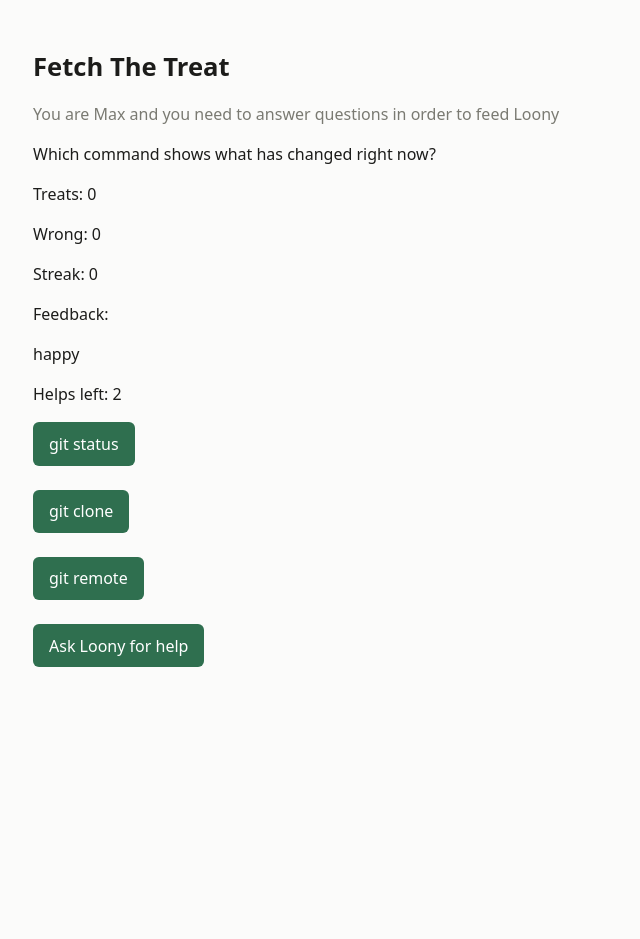
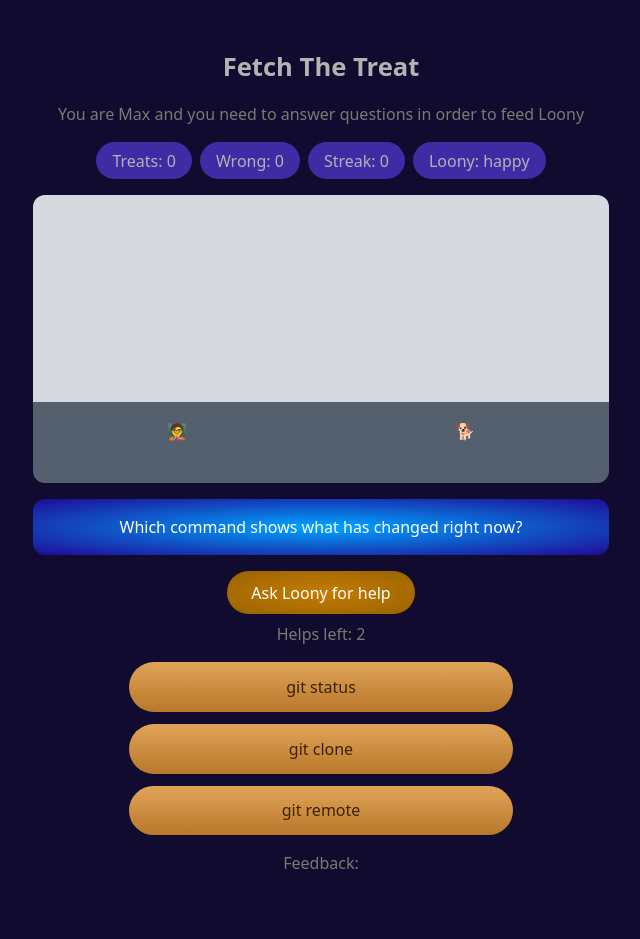
Before and after one commit to mudt-cm104-2026-winter/team-04, a FastAPI app: page / in a window 1280 px wide. Shown: the whole page, without its empty margins (319-959 px from the left). Before the commit the page ends 667 px from the top, so only its background shows below. Run offline with FastAPI, Linux system fonts and the light colour scheme.

Commit message:
made everything centered and added the screen where Max and Lonny will be

```diff
--- a/app/static/style.css
+++ b/app/static/style.css
@@ -1,6 +1,6 @@
 :root {
-  --bg: #fbfbfa;
-  --fg: #1c1c1a;
+  --bg: #110b30;
+  --fg: #b3b3b3;
   --muted: #7a7a72;
   --line: #e2e1dc;
   --accent: #2f6f4f;
@@ -21,6 +21,7 @@ body {
 main {
   max-width: 36rem;
   margin: 0 auto;
+  text-align: center;
 }
 
 h1 {
@@ -28,52 +29,24 @@ h1 {
   margin: 0 0 .25rem;
 }
 
-.intro,
-.empty {
+.intro {
   color: var(--muted);
 }
 
-form.add {
-  display: flex;
-  gap: .5rem;
-  margin: 1.5rem 0 2rem;
-}
-
-form.add input {
-  flex: 1;
-  min-width: 0;
-  padding: .6rem .8rem;
-  border: 1px solid var(--line);
-  border-radius: 6px;
-  background: #fff;
-  font: inherit;
-}
-
+/* all buttons: shared look */
 button {
-  padding: .6rem 1rem;
+  padding: .6rem 1.5rem;
   border: 0;
-  border-radius: 6px;
-  background: var(--accent);
+  border-radius: 999px;
+  background: radial-gradient(rgb(198, 123, 3), rgb(152, 99, 1));
   color: #fff;
   font: inherit;
   cursor: pointer;
+  transition: transform .15s;
 }
 
-table {
-  width: 100%;
-  border-collapse: collapse;
-}
-
-th,
-td {
-  padding: .5rem;
-  border-bottom: 1px solid var(--line);
-  text-align: left;
-}
-
-th {
-  color: var(--muted);
-  font-weight: 600;
+button:hover:not(:disabled) {
+  transform: scale(1.05);
 }
 
 button:disabled {
@@ -81,3 +54,81 @@ button:disabled {
   color: var(--muted);
   cursor: not-allowed;
 }
+
+/* stats bubbles */
+.stats {
+  display: flex;
+  flex-wrap: wrap;
+  gap: .5rem;
+  justify-content: center;
+  margin: 1rem 0;
+}
+
+.stats span {
+  padding: .4rem 1rem;
+  border-radius: 999px;
+  background: #3f2ba3;
+}
+
+
+/* question */
+.question {
+  margin: 1rem 0;
+  padding: 1rem;
+  border-radius: 12px;
+  background: radial-gradient(rgb(0, 166, 255), rgb(31, 10, 149));
+  color: #fff;
+}
+
+/* help */
+.help {
+  margin: 1rem 0;
+}
+
+.helps-left {
+  margin: .5rem 0 0;
+  color: var(--muted);
+}
+
+/* answers: same width, centered */
+.answers {
+  display: flex;
+  flex-direction: column;
+  align-items: center;
+  gap: .75rem;
+  margin: 1rem 0;
+}
+
+.answers form {
+  width: 100%;
+  max-width: 24rem;
+}
+
+.answers button {
+  width: 100%;
+  padding: .8rem 2rem;
+  background: linear-gradient(#e0a458, #b9772b);
+  color: #3b2200;
+  border: #7a4a12;
+}
+
+.answers button:disabled {
+  background: rgb(172, 151, 111);
+  color: var(--muted);
+  border-color: var(--muted);
+}
+
+.feedback {
+  color: var(--muted);
+}
+
+.scene {
+  height: 18rem;
+  padding-bottom: 2.5rem;
+  background: linear-gradient(#d6d9e0 0 72%, #55606f 72% 100%);
+  border-radius: 12px;
+  display: flex;
+  justify-content: space-around;
+  align-items: flex-end;
+  overflow: hidden;
+}
--- a/app/templates/index.html
+++ b/app/templates/index.html
@@ -1,5 +1,6 @@
 <!doctype html>
 <html lang="en">
+
 
 <head>
   <meta charset="utf-8">
@@ -8,56 +9,76 @@
   <link rel="stylesheet" href="/static/style.css">
 </head>
 
+
 <body>
   <main>
     <h1>Fetch The Treat</h1>
     <p class="intro">You are Max and you need to answer questions in order to feed Loony</p>
 
-    <p>{{ question }}</p>
-    <p>Treats: {{treats}}</p>
-    <p>Wrong: {{wrong}}</p>
-    <p>Streak: {{streak}}</p>
-    <p>Feedback: {{message}}</p>
-    <p class="mood-{{ mood }}">{{mood_name}}</p>
-    <p>Helps left: {{helps_left}}</p>
+
+    <div class="stats">
+      <span>Treats: {{ treats }}</span>
+      <span>Wrong: {{ wrong }}</span>
+      <span>Streak: {{ streak }}</span>
+      <span class="mood-{{ mood }}">Loony: {{ mood_name }}</span>
+    </div>
+
+
+    <div class="scene mood-{{ mood }}">
+      <span class="max">🧑‍🏫</span>
+      <span class="loony">🐕</span>
+    </div>
+
+    <p class="question">{{ question }}</p>
 
 
     {% if game_over == False %}
+    <div class="help">
+      {% if helps_left == 0 %}
+      <form action="/help" method="post">
+        <button type="submit" disabled>Ask Loony for help</button>
+      </form>
+      {% else %}
+      <form action="/help" method="post">
+        <button type="submit">Ask Loony for help</button>
+      </form>
+      {% endif %}
+      <p class="helps-left">Helps left: {{ helps_left }}</p>
+    </div>
+
+
+    <div class="answers">
       {% for option in options %}
       {% if loop.index0 == removed_option %}
       <form action="/answer" method="post">
-      <button type="submit" name="choice" value="{{ loop.index0 }}" class="button" disabled>{{option}}</button>
-    </form><br>
+        <button type="submit" name="choice" value="{{ loop.index0 }}" disabled>{{ option }}</button>
+      </form>
       {% else %}
       <form action="/answer" method="post">
-      <button type="submit" name="choice" value="{{ loop.index0 }}" class="button">{{option}}</button>
-    </form><br>
+        <button type="submit" name="choice" value="{{ loop.index0 }}">{{ option }}</button>
+      </form>
       {% endif %}
       {% endfor %}
+    </div>
 
-    {% if helps_left == 0 %}
-    <form action="/help" method="post">
-      <button type="submit" class="button" disabled>Ask Loony for help</button>
-    </form>
-    {% else %}
-    <form action="/help" method="post">
-      <button type="submit" class="button">Ask Loony for help</button>
-    </form>
-    {% endif %}
 
     {% else %}
     {% if ending == 'eaten' %}
-    <p>Loony eats MAX</p>
+    <p>Loony eats Max</p>
     {% elif ending == 'left' %}
     <p>Loony leaves</p>
     {% else %}
     <p>You win</p>
     {% endif %}
     <form action="/restart" method="post">
-      <button type="submit" class="button">Play again</button>
+      <button type="submit">Play again</button>
     </form>
     {% endif %}
+
+
+    <p class="feedback">Feedback: {{ message }}</p>
   </main>
 </body>
 
+
 </html>
```
Lines whose indentation alone changed are shown as unchanged.
